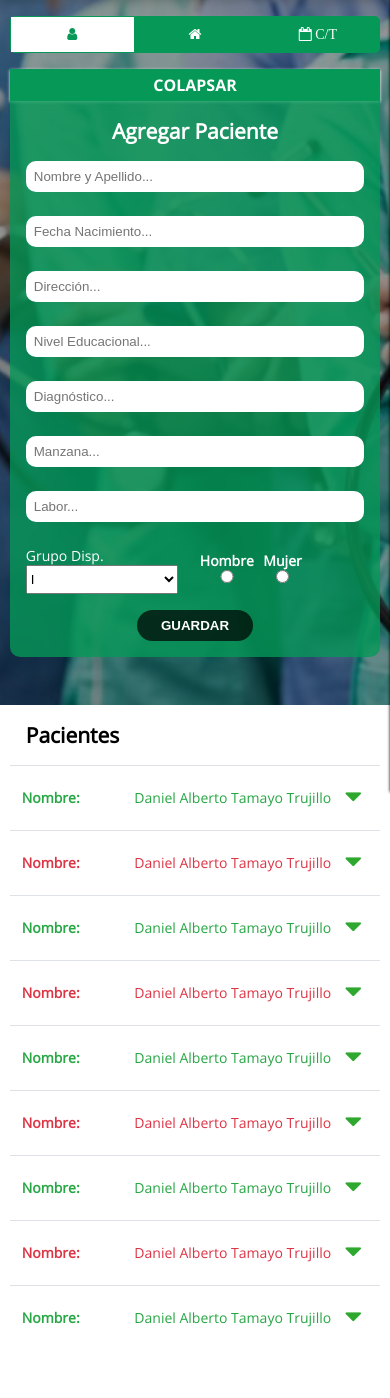
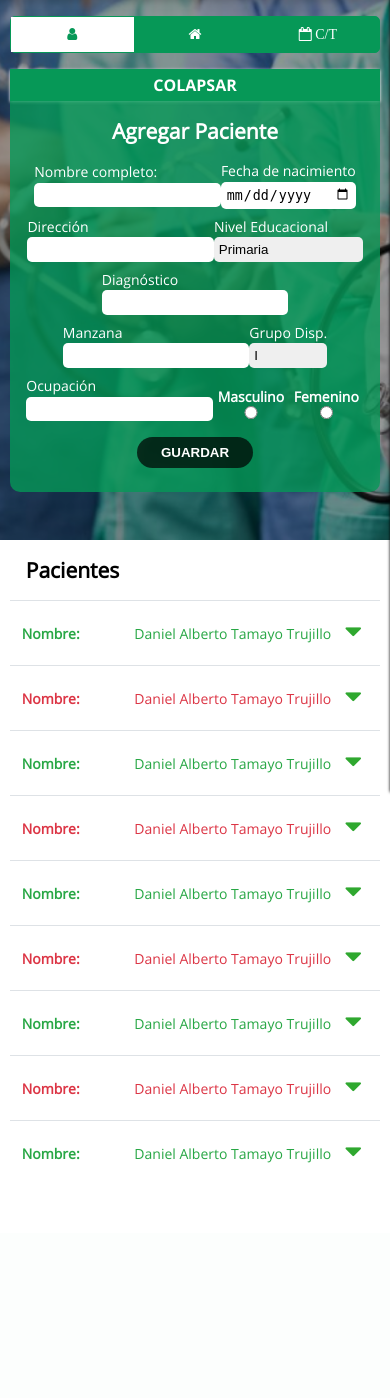
Before and after one commit to dttrujillo00/Consulta-Medica, a PHP site: page / in a window 390 px wide. Shown: the part 54-1452 px from the top of the page. After the commit the page ends 1217 px from the top, so only its background shows below. Run offline with PHP 8.4, Linux system fonts and the light colour scheme; data comes from the database, SQL or seed files in the repository.

Commit message:
Proceso de guardar paciente terminado

```diff
--- a/css/estilos.css
+++ b/css/estilos.css
@@ -1,8 +1,13 @@
 :root{
     --colorPrincipal: rgb(6, 152, 87);
     --efectoHover: rgba(6, 152, 86, 0.486);
+    --sano: #28a745;
+    --enfermo: #dc3545;
+    --riesgo: #ffc107;
+    --discapacitado: #007bff;
 }
 
+/*Utiles*/
 @font-face{
     font-family: 'Open-sans-bold';
     src: url(../tipografia/open-sans/OpenSans-Bold.ttf);
@@ -41,6 +46,22 @@
     100%{
         transform: rotate(180deg);
     }
+}
+
+.grupo1{
+    color: var(--sano);
+}
+
+.grupo2{
+    color: var(--riesgo);
+}
+
+.grupo3{
+    color: var(--enfermo);
+}
+
+.grupo4{
+    color: var(--discapacitado);
 }
 
 html{
@@ -335,13 +356,32 @@ ESTILOS CUADRO AGREGAR PACIENTE
     margin-bottom: 1rem;
 }
 
-.form-agregar input{
+.form-agregar .campo-container {
+    display: flex;
+    flex-direction: column;
+    margin-bottom: .5rem;
+}
+
+.form-agregar .campo-container label{
+    margin-bottom: .1rem;
+}
+
+.form-agregar .campo-container input{
     width: 100%;
-    padding: .5rem;
-    border-radius: 10px;
+    padding: .3rem;
+    border-radius: 5px;
     border: none;
-    margin-bottom: 1.5rem;
     transition: all .2s;
+}
+
+.form-agregar .campo-container select{
+    width: 100%;
+    border-radius: 5px;
+    appearance: none;
+    -moz-appearance: none;
+    -webkit-appearance: none;
+    border: none;
+    padding: .3rem;
 }
 
 .form-agregar input:focus, .form-agregar .contenedor-select select:focus{
@@ -353,28 +393,12 @@ ESTILOS CUADRO AGREGAR PACIENTE
     color: white;
 }
 
-.form-agregar input:last-child{
-    margin-bottom: 0;
-}
-
-.form-agregar .contenedor-flex{
-    display: flex;
-    justify-content: space-around;
-    margin-bottom: 1rem;
-    width: 100%;
-}
-
 .form-agregar .contenedor-select{
     flex: 0 0 50%;
 }
 
-.form-agregar .contenedor-select select{
-    width: 90%;
-    padding: .3rem 0;
-}
-
 .form-agregar button{
-    margin: 0 auto;
+    margin: .5rem auto;
     display: inline-block;
     width: 100%;
 }
@@ -505,14 +529,6 @@ table {
 
 .table tbody td{
     text-align: center;
-}
-
-tbody tr:nth-child(2n){
-    color: #28a745; /*VERDE*/
-}
-
-tbody tr:nth-child(2n + 1){
-    color: #dc3545; /*ROJO*/
 }
 
 tr span{
@@ -861,6 +877,12 @@ ESTILOS RESPONSIVE
         margin-right: 1rem;
     }
 
+    .col-md-2{
+        flex: 0 0 calc(16.65% - 1rem);
+        max-width: calc(16.65% - 1rem);
+        margin-right: 1rem;
+    }
+
     .form-agregar h2{
         font-size: 1.7rem;
     }
--- a/funciones/funciones.php
+++ b/funciones/funciones.php
@@ -7,9 +7,9 @@ function calcularEdad($nacimiento, $hoy)
     $valoresNacimiento = explode("-", $nacimiento);
     $valoresHoy = explode("-", $hoy);
 
-    $diaNacimiento = $valoresNacimiento[0];
+    $diaNacimiento = $valoresNacimiento[2];
     $mesNacimiento = $valoresNacimiento[1];
-    $anyoNacimiento = $valoresNacimiento[2];
+    $anyoNacimiento = $valoresNacimiento[0];
 
     $diaHoy = $valoresHoy[0];
     $mesHoy = $valoresHoy[1];
--- a/index.php
+++ b/index.php
@@ -1,9 +1,10 @@
-<?php include 'database/conexion.php' ;
+<?php
+// include 'database/conexion.php' ;
 // INSTANCIANDO LA CONEXION
 	require_once('database/conexion.php');
 
 
-    $statement = $pdo->prepare('SELECT p.nombre_comp_pac, p.edad_pac, p.fecha_nac_pac, p.labor_pac, p.diagnostico_pac, p.grupo_disponible_pac, n.dir_nuc, n.no_nuc, g.genero, ne.nivel FROM paciente p INNER JOIN nucleo_pac np ON p.id_pac = np.id_pac INNER JOIN nucleo n ON np.id_nuc = n.id_nuc INNER JOIN sexo s ON p.id_pac = s.pac INNER JOIN genero g ON s.gen = g.id_gen INNER JOIN nivel_educacional_paciente nep ON p.id_pac = nep.id_pac INNER JOIN nivel_educacional ne ON nep.id_ne = ne.id_ne');
+    $statement = $pdo->prepare('SELECT p.id_pac, p.nombre_comp_pac, p.edad_pac, p.fecha_nac_pac, p.labor_pac, p.diagnostico_pac, p.grupo_disponible_pac, n.dir_nuc, n.no_nuc, g.genero, ne.nivel FROM paciente p INNER JOIN nucleo_pac np ON p.id_pac = np.id_pac INNER JOIN nucleo n ON np.id_nuc = n.id_nuc INNER JOIN sexo s ON p.id_pac = s.pac INNER JOIN genero g ON s.gen = g.id_gen INNER JOIN nivel_educacional_paciente nep ON p.id_pac = nep.id_pac INNER JOIN nivel_educacional ne ON nep.id_ne = ne.id_ne');
     $statement->execute();
     $result = $statement->fetchAll();
 	?>
@@ -176,26 +177,47 @@
 
 					<h2 class="col-md-12">Agregar Paciente</h2>
 
-					<input required="" class="col-md-8" type="text" name="nombre_apellido" id="nombre_apellido" placeholder="Nombre y Apellido...">
+					<div class="campo-container col-md-8">
+						<label for="nombre_apellido">Nombre completo:</label>
+						<input required="" type="text" id="nombre_apellido">
+					</div>
 
-					<input required="" class="col-md-4"  placeholder="Fecha Nacimiento..." type="text" name="fecha_nacimiento" id="fecha_nacimiento">
+					<div class="campo-container col-md-4">
+						<label for="fecha_nacimiento">Fecha de nacimiento</label>
+						<input required="" type="date" id="fecha_nacimiento">
+					</div>
 
-					<input required="" class="col-md-8"  placeholder="Dirección..." type="text" name="direccion" id="direccion">
+					<div class="campo-container col-md-8">
+						<label for="direccion">Dirección</label>
+						<input required="" type="text" id="direccion">
+					</div>
 
-					<input required="" class="col-md-4"  placeholder="Nivel Educacional..." type="text" name="nivel_educacional" id="nivel_educacional">
+					<div class="campo-container col-md-4">
+						<label>Nivel Educacional</label>
+						<select id="nivel_educacional">
+							<option value="1">Primaria</option>
+							<option value="2">Secundaria</option>
+							<option value="3">Preuniversitario</option>
+							<option value="4">Obrero calificado</option>
+							<option value="5">Técnico medio</option>
+							<option value="6">Técnico medio superior</option>
+							<option value="7">Nivel superior</option>
+						</select>
+					</div>
 
-					<input class="col-md-8" name="diagnostico" id="diagnostico" placeholder="Diagnóstico..." type="text">
+					<div class="campo-container col-md-8">
+						<label for="diagnostico">Diagnóstico</label>
+						<input id="diagnostico" type="text">
+					</div>
 
-					<input required="" class="col-md-4"  type="number" name="manzana" id="manzana" placeholder="Manzana...">
+					<div class="campo-container col-md-2">
+						<label for="manzana">Manzana</label>
+						<input required="" type="text" id="manzana">
+					</div>
 
-					<input class="col-md-8" name="labor" id="labor" placeholder="Labor..." type="text">
-
-
-					<div class="contenedor-flex-select col-md-4">
-						<div class="contenedor-select">
-							<legend>Grupo Disp.</legend>
-
-							<select name="grupo_disp" id="grupo_disp">
+					<div class="campo-container col-md-2">
+						<label>Grupo Disp.</label>
+						<select id="grupo_disp">
 								<option value="1">I</option>
 								<option value="2">II</option>
 								<option value="3">III</option>
@@ -203,19 +225,22 @@
 						</select>
 					</div>
 
-						<div class="col-md-8">
+					<div class="campo-container col-md-8">
+						<label for="labor">Ocupación</label>
+						<input id="labor" type="text">
+					</div>
+
+					<div class="col-md-4">
 						<div class="flex">
 							<div class="radio-container">
-									<label for="hombre">Hombre</label>
+								<label for="hombre">Masculino</label>
 								<input type="radio" name="sexo" id="hombre">
 							</div>
 							<div class="radio-container">
-									<label for="mujer">Mujer</label>
+								<label for="mujer">Femenino</label>
 								<input type="radio" name="sexo" id="mujer">
 							</div>
 						</div>
-						</div>
-
 					</div>
 
 					<div class="div-button col-md-4">
@@ -230,26 +255,47 @@
 
 					<h2 class="col-md-12">Editar Paciente</h2>
 
-					<input required="" class="col-md-8" type="text" name="nombre_apellido" id="nombre_apellido" placeholder="Nombre y Apellido...">
+					<div class="campo-container col-md-8">
+						<label for="nombre_apellido">Nombre completo:</label>
+						<input required="" type="text" id="nombre_apellido">
+					</div>
 
-					<input required="" class="col-md-4"  placeholder="Fecha Nacimiento..." type="text" name="fecha_nacimiento" id="fecha_nacimiento">
+					<div class="campo-container col-md-4">
+						<label for="fecha_nacimiento">Fecha de nacimiento</label>
+						<input required="" type="date" id="fecha_nacimiento">
+					</div>
 
-					<input required="" class="col-md-8"  placeholder="Dirección..." type="text" name="direccion" id="direccion">
+					<div class="campo-container col-md-8">
+						<label for="direccion">Dirección</label>
+						<input required="" type="text" id="direccion">
+					</div>
 
-					<input required="" class="col-md-4"  placeholder="Nivel Educacional..." type="text" name="nivel_educacional" id="nivel_educacional">
+					<div class="campo-container col-md-4">
+						<label>Nivel Educacional</label>
+						<select id="nivel_educacional">
+							<option value="1">Primaria</option>
+							<option value="2">Secundaria</option>
+							<option value="3">Preuniversitario</option>
+							<option value="4">Obrero calificado</option>
+							<option value="5">Técnico medio</option>
+							<option value="6">Técnico medio superior</option>
+							<option value="7">Nivel superior</option>
+						</select>
+					</div>
 
-					<input class="col-md-8" name="diagnostico" id="diagnostico" placeholder="Diagnóstico..." type="text">
+					<div class="campo-container col-md-8">
+						<label for="diagnostico">Diagnóstico</label>
+						<input id="diagnostico" type="text">
+					</div>
 
-					<input required="" class="col-md-4"  type="number" name="manzana" id="manzana" placeholder="Manzana...">
+					<div class="campo-container col-md-2">
+						<label for="manzana">Manzana</label>
+						<input required="" type="text" id="manzana">
+					</div>
 
-					<input class="col-md-8" name="labor" id="labor" placeholder="Labor..." type="text">
-
-
-					<div class="contenedor-flex-select col-md-4">
-						<div class="contenedor-select">
-							<legend>Grupo Disp.</legend>
-
-							<select name="grupo_disp" id="grupo_disp">
+					<div class="campo-container col-md-2">
+						<label>Grupo Disp.</label>
+						<select id="grupo_disp">
 								<option value="1">I</option>
 								<option value="2">II</option>
 								<option value="3">III</option>
@@ -257,19 +303,22 @@
 						</select>
 					</div>
 
-						<div class="col-md-8">
+					<div class="campo-container col-md-8">
+						<label for="labor">Ocupación</label>
+						<input id="labor" type="text">
+					</div>
+
+					<div class="col-md-4">
 						<div class="flex">
 							<div class="radio-container">
-									<label for="hombre">Hombre</label>
+								<label for="hombre">Masculino</label>
 								<input type="radio" name="sexo" id="hombre">
 							</div>
 							<div class="radio-container">
-									<label for="mujer">Mujer</label>
+								<label for="mujer">Femenino</label>
 								<input type="radio" name="sexo" id="mujer">
 							</div>
 						</div>
-						</div>
-
 					</div>
 
 					<div class="div-button col-md-4">
@@ -308,10 +357,31 @@
 		                    </thead>
 		                    <tbody>
 								<?php foreach($result as $dato): ?>
-		                        <tr>
+		                        <tr class="grupo<?php echo($dato['grupo_disponible_pac']) ?>">
 		                            <td><?php echo $dato['nombre_comp_pac'] ?></td>
 									<td><?php echo $dato['genero'] ?></td>
-									<td><?php echo $dato['grupo_disponible_pac'] ?></td>
+									<td>
+										<?php
+										 	switch ($dato['grupo_disponible_pac']) {
+										 		case 1:
+										 			echo "I";
+										 			break;
+										 		case 2:
+										 			echo "II";
+										 			break;
+										 		case 3:
+										 			echo "III";
+										 			break;
+										 		case 4:
+										 			echo "IV";
+										 			break;
+
+										 		default:
+										 			echo "undefined";
+										 			break;
+										 	}
+										?>
+									 </td>
 									<td><?php echo $dato['dir_nuc'] ?></td>
 									<td><?php echo $dato['edad_pac'] ?></td>
 									<td><?php echo $dato['nivel'] ?></td>
@@ -320,13 +390,13 @@
 									<td><?php echo $dato['diagnostico_pac'] ?></td>
 									<td>
 										<span class="icono-editar">
-											<a href="index.php?id=<?php echo 1 ?>" >
+											<a href="index.php?id=<?php echo $dato['id_pac'] ?>" >
 												<i class="fa fa-pencil"></i>
 											</a>
 										</span>
 									</td>
 									<td>
-										<span class="icono-eliminar" data-id="1">
+										<span class="icono-eliminar" data-id="<?php echo $dato['id_pac'] ?>">
 											<i class="fa fa-trash-o"></i>
 										</span>
 									</td>
```
Also changed, not shown: js/pacientes.js (+48 -13 lines), modelos/pacientes/modelo_paciente.php (+15 -7 lines). Lines whose indentation alone changed are shown as unchanged.
